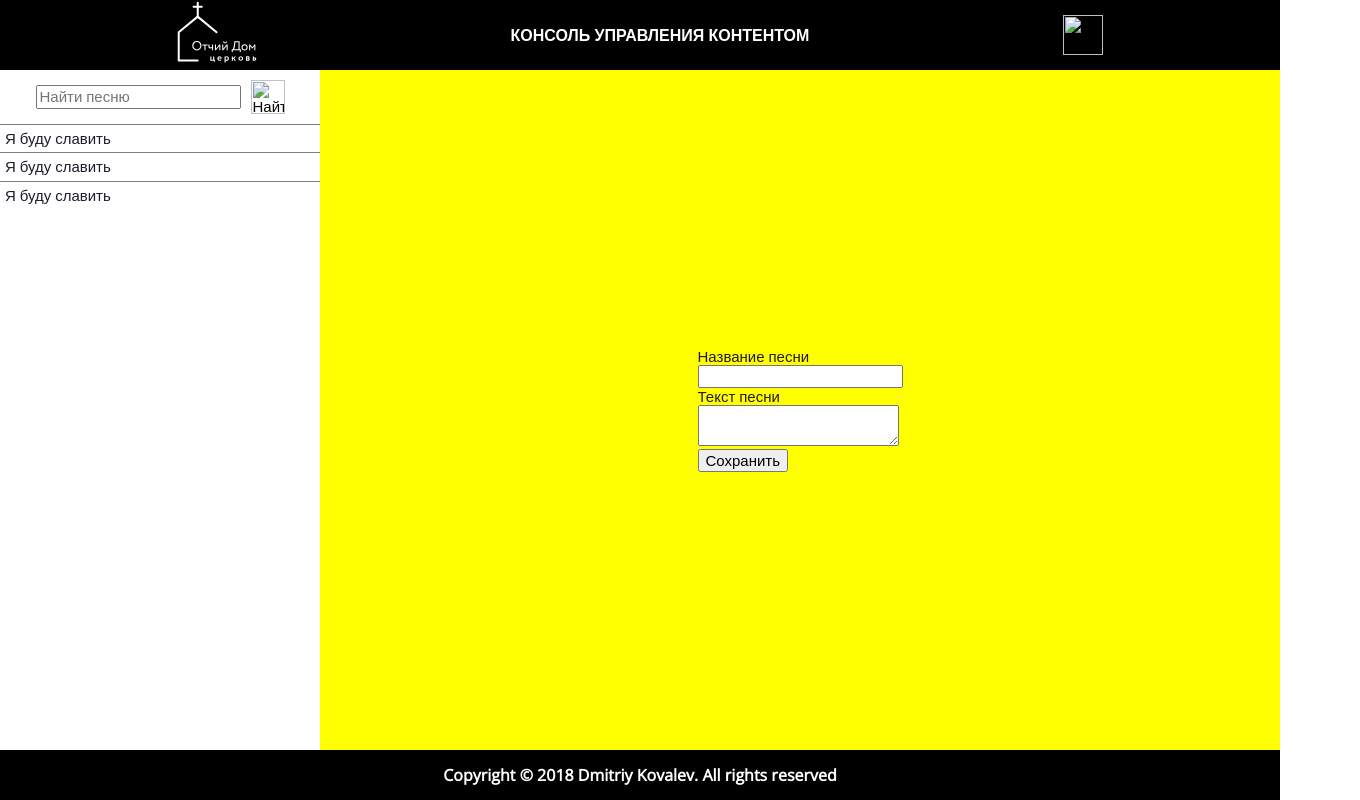
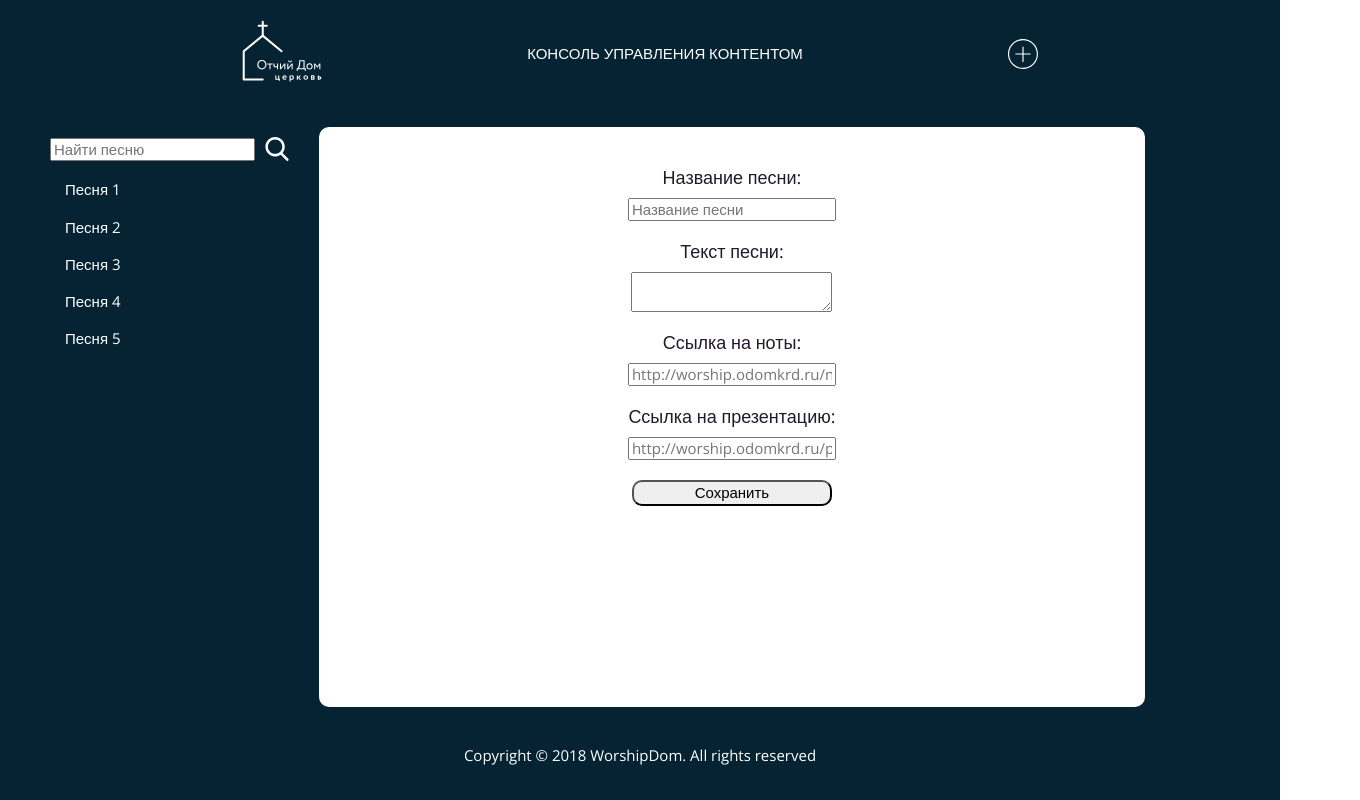
Before and after one commit to KHOnKOgaB/worship, a website: page src/admin.html in a window 1280 px wide. Shown: the whole page, 1360 px wide, since content can reach past the window. Drawn offline with nearby package versions, Linux system fonts and the light colour scheme; files that its build step writes are made by us from their sources.

Commit message:
admin-panel update

```diff
--- a/src/components/admin-panel.html
+++ b/src/components/admin-panel.html
@@ -1,39 +1,41 @@
-<section class="adminPanel">
-    <div class="admin__header"><a href="index.html">
+<section class="admin-panel">
+    <div class="wrapper admin__header"><a href="index.html">
 
-			//= logoChurch.html
+            //= logoChurch.html
 
-		</a>
+        </a>
         <p class="admin__text --uppercase">Консоль управления контентом</p>
-        <input class="addSong" type="image" src="/img/plus.svg" title="Добавить песню">
+        <input class="admin__add-song" type="image" src="/img/plus.svg" title="Добавить песню">
     </div>
-    <div class="songContent">
-        <form class="song__search">
-            <input class="__search__form" type="search" name="find_song" placeholder="Найти песню">
-            <input class="__search__submit" type="image" src="/img/loupe.svg" title="Найти">
-        </form>
-        <ul class="songList">
-        	<li class="songList__item">Я буду славить</li>
-        	<li class="songList__item">Я буду славить</li>
-        	<li class="songList__item">Я буду славить</li>
-
-        </ul>
+    <div class="songs__container">
+        <div class="container__list">
+            <form class="search__form">
+                <input id="search__input" type="search" placeholder="Найти песню">
+                <input id="search__button" type="image" src="/img/search.svg" title="Найти" alt="Найти песню">
+            </form>
+            <ul class="list-songs">
+                <li class="list-songs__item"><a class="list-songs__link" href="">Песня 1</a></li>
+                <li class="list-songs__item"><a class="list-songs__link" href="">Песня 2</a></li>
+                <li class="list-songs__item"><a class="list-songs__link" href="">Песня 3</a></li>
+                <li class="list-songs__item"><a class="list-songs__link" href="">Песня 4</a></li>
+                <li class="list-songs__item"><a class="list-songs__link" href="">Песня 5</a></li>
+            </ul>
+        </div>
+        <disv class="container__text alignment">
+            <form class="text__admin-edit alignment">
+                <p class="admin-edit__header">Название песни:</p>
+                <input id="song-name" name="song-name" type="text" placeholder="Название песни">
+                <p class="admin-edit__header">Текст песни:</p>
+                <textarea id="song-text" name="song-text"></textarea>
+                <p class="admin-edit__header">Ссылка на ноты:</p>
+                <input id="song-notes" name="song-notes" type="text" placeholder="http://worship.odomkrd.ru/notes/">
+                <p class="admin-edit__header">Ссылка на презентацию:</p>
+                <input id="song-presentation" name="song-presentation" type="text" placeholder="http://worship.odomkrd.ru/presentation/">
+                <input id="song-save" type="button" name="admin-edit__save" value="Сохранить">
+            </form>
     </div>
-    <div class="songEdit">
-    	<form class="songEditForm">
-    		<label for="songName">Название песни</label> <br>
-    		<input type="text" id="songName"><br>
-    		<label for="songLyrics">Текст песни</label><br>
-			<textarea id="songLyrics"></textarea><br>
-			<input type="submit" id="saveSong" value="Сохранить">
-
-
-
-    	</form>
-
-
     </div>
     <div class="admin__footer">
-        <span class="admin__text"> Copyright © 2018 Dmitriy Kovalev. All rights reserved </span>
+        <span class="footer__info"> Copyright © 2018 WorshipDom. All rights reserved </span>
     </div>
 </section>
--- a/src/scss/components/admin-panel.scss
+++ b/src/scss/components/admin-panel.scss
@@ -1,76 +1,115 @@
-.adminPanel {
-	display: grid;
-	grid-template-columns: repeat(4, 1fr);
-	grid-template-rows: 70px minmax(80vh, auto) 50px;
-	grid-template-areas:
-	"h h h h"
-	"c e e e"
-	"f f f f";
-	height: 100vh;
+.admin-panel {
+    background-color: #052333;
+    min-height: 100vh;
 
-	li {
-		border-top: 1px solid gray;
-		padding: 5px;
+    .admin__header {
+        padding-top: 20px;
+        display: flex;
+        align-items: center;
+        justify-content: space-around;
 
-		&:nth-last-child {
-			border-bottom: 1px solid gray;
-		}
-	}
-}
-.songContent {
-	grid-area: c;
-	background-color: white;
-
-	.song__search {
-		display: flex;
-		justify-content: center;
-		align-items: center;
-
-		.__search__submit {
-			width: 34px;
-			height: 34px;
-			padding-left: 10px;
+        .admin__text {
+            color: $white;
         }
 
-	}
-}
-.songEdit {
-	grid-area: e;
-	background-color: yellow;
-	display: flex;
-	align-items: center;
-	justify-content: center;
-}
-
-.admin__header {
-	grid-area: h;
-	background-color: black;
-	display: flex;
-	align-items: center;
-	padding: 0px 70px;
-	justify-content: space-around;
-
-	.addSong {
-		width: 40px;
-		height: 40px;
+        .admin__add-song {
+            width: 30px;
+            height: 30px;
         }
     }
 
     .admin__footer {
-	grid-area: f;
-	background-color: black;
         display: flex;
+        align-items: center;
         justify-content: center;
-	align-items: center;
+
+        .footer__info {
+            color: $white;
+        }
     }
 
-.admin__text {
-	padding: 0px 40px;
-	font-size: 16px;
-	font-weight: 600;
-	color: white;
+    .songs__container {
+        padding: 40px;
+        min-height: calc(100vh - 220px);
+        width: 100%;
+        display: grid;
+        grid-template-columns: 1fr 5fr 1fr;
+        grid-gap: 10px;
+        grid-template-areas:
+            "sl st sf";
+
+
+        .container__list {
+            grid-area: sl;
+
+            .search__form {
+                display: flex;
+                align-items: center;
+                justify-content: center;
+                padding: 10px;
+
+                #search__button {
+                    width: 24px;
+                    height: 24px;
+                    padding: 0px 10px;
                 }
 
-.song__search {
-	padding: 10px 10px;
+
             }
+
+            .list-songs {
+                display: flex;
+                flex-direction: column;
+                padding: 0px 25px;
+
+                .list-songs__item {
+                    padding: 10px 0px;
+                }
+
+                .list-songs__link {
+                    text-decoration: none;
+                    color: $white;
+                }
+            }
+
+        }
+
+        .container__text {
+            grid-area: st;
+            background-color: white;
+            border-radius: 10px;
+            padding: 20px;
+
+            input {
+                min-width: 200px;
+            }
+
+            .admin-edit__header {
+                font-size: 18px;
+                font-weight: 400;
+                padding: 20px 0 10px 0;
+            }
+
+            #song-save {
+                margin-top: 20px;
+                border-radius: 10px;
+                padding: 2px;
+
+
+                &:hover {
+                    background-color: #052333;
+                    color: $white;
+                }
+            }
+        }
+
+        .alignment {
+            display: flex;
+            align-items: center;
+            justify-content: flex-start;
+
+        }
+
+    }
+
+}
```
Also changed, not shown: src/img/plus.svg (added). Lines whose indentation alone changed are shown as unchanged.
